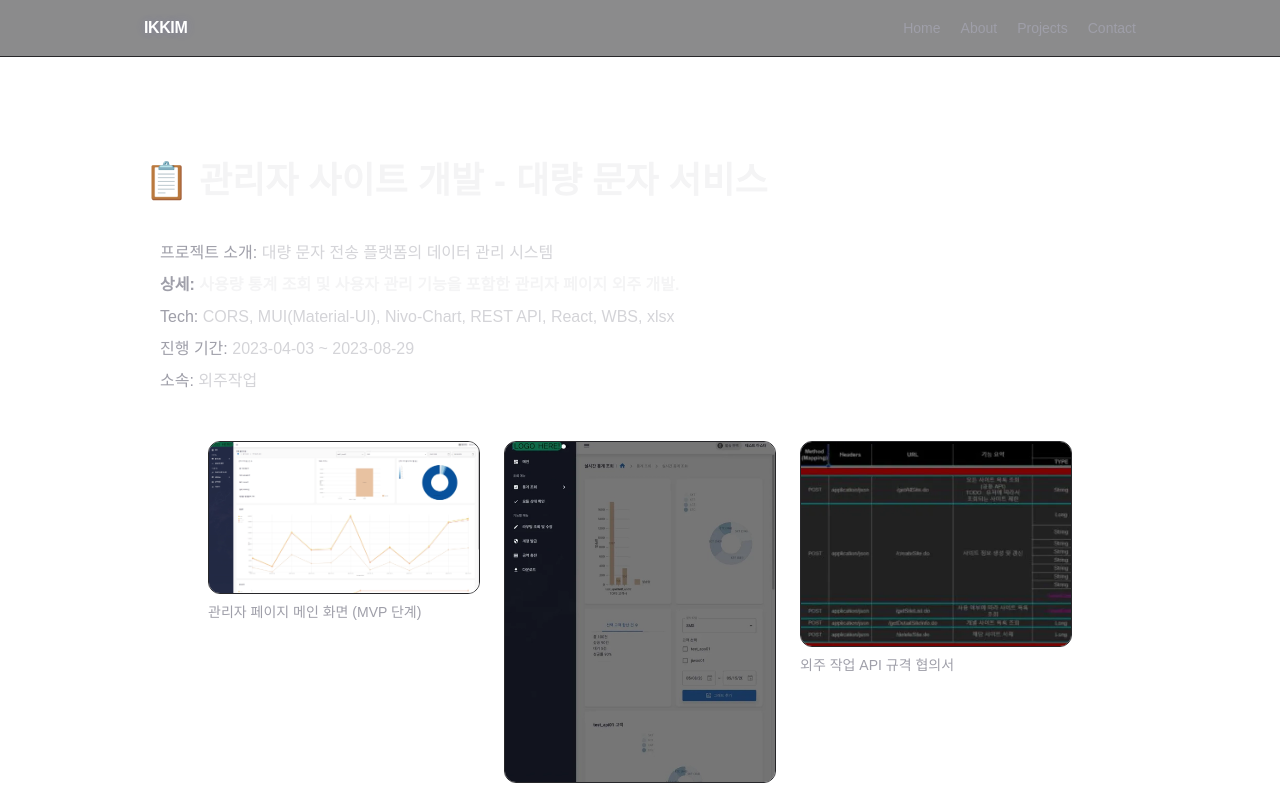
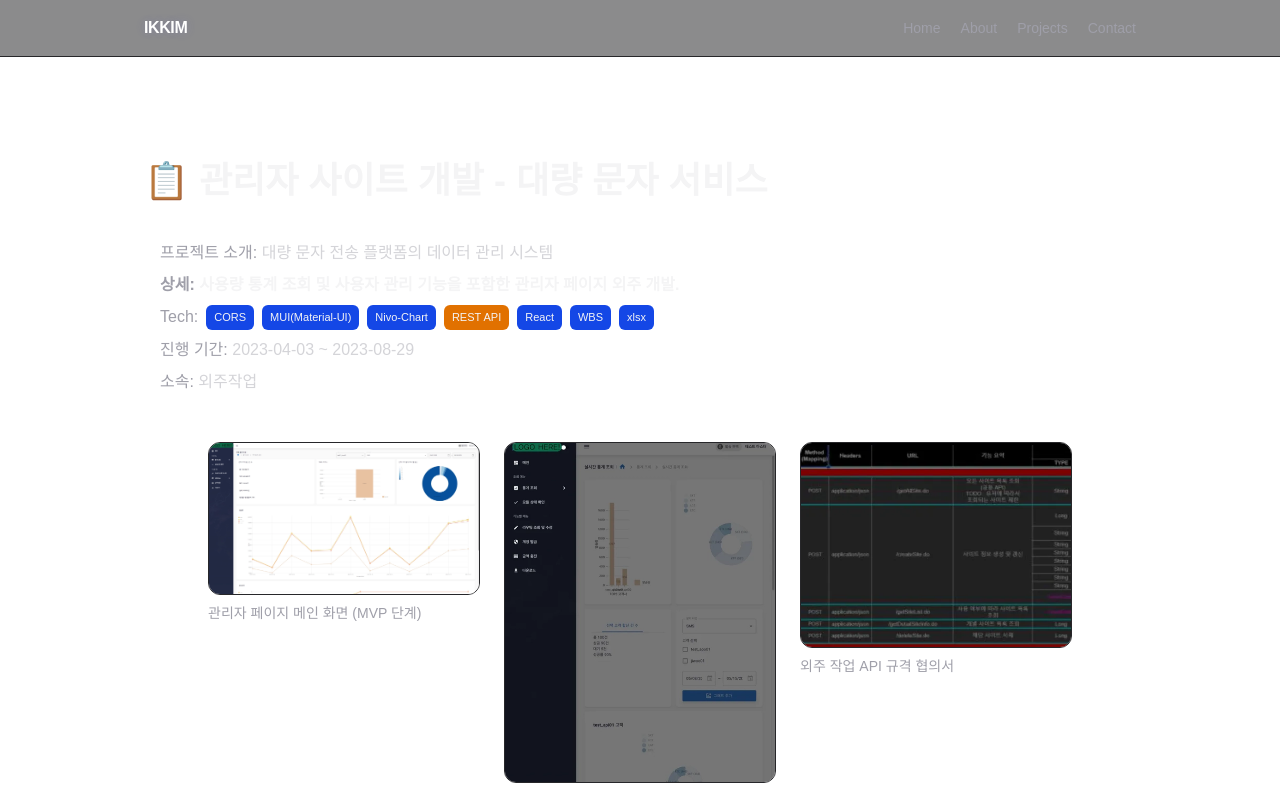
Before and after one commit to bbyik-k/portfolio-nextjs-2026, a Next.js app: page /projects/admin-sms-bulk in a window 1280 px wide. Shown: the top 792 px of the page. Built offline with nearby package versions, Linux system fonts and the light colour scheme.

Commit message:
feat(projects): 프로젝트 테크 스택 색상 태그 적용 tagStyle util 사용

```diff
--- a/app/components/projects/ProjectMetaCard.tsx
+++ b/app/components/projects/ProjectMetaCard.tsx
@@ -1,4 +1,5 @@
 import { getAllPosts } from '@/service/posts';
+import { getTagClassNameByName } from '@/lib/tagStyles';
 import { notFound } from 'next/navigation';
 
 type Props = {
@@ -25,8 +26,13 @@ export default async function ProjectMetaCard({ slug }: Props) {
         <li className='text-zinc-100 font-semibold'>
           <span className='text-zinc-400'>상세:</span> {post.description}
         </li>
-        <li>
-          <span className='text-zinc-400'>Tech:</span> {post.techStack.join(', ')}
+        <li className='flex flex-wrap items-center gap-2'>
+          <span className='text-zinc-400'>Tech:</span>
+          {post.techStack.map((tag) => (
+            <span key={tag} className={getTagClassNameByName(tag)}>
+              {tag}
+            </span>
+          ))}
         </li>
         <li>
           <span className='text-zinc-400'>진행 기간:</span> {post.periodStart} ~ {post.periodEnd}
```
